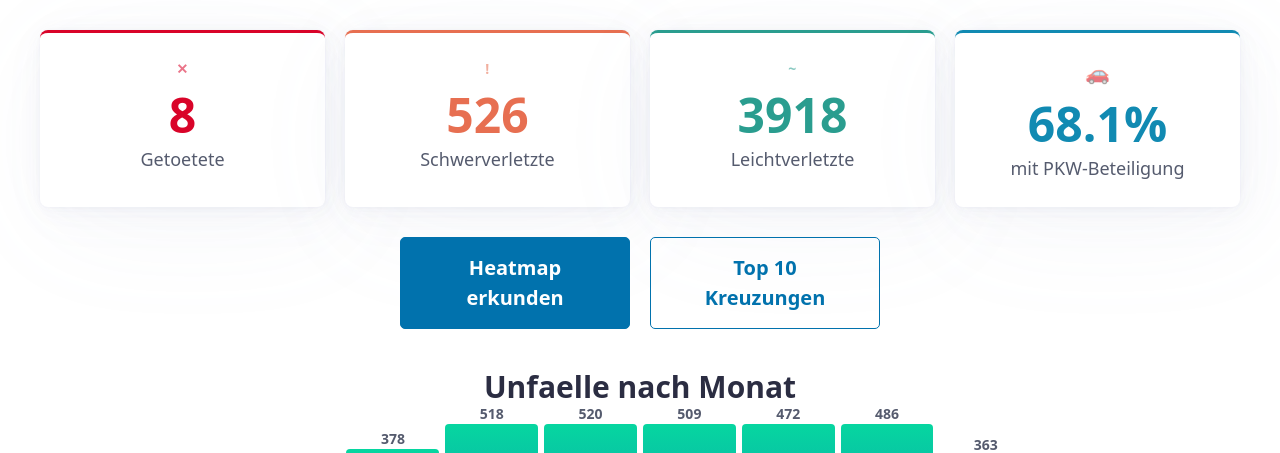
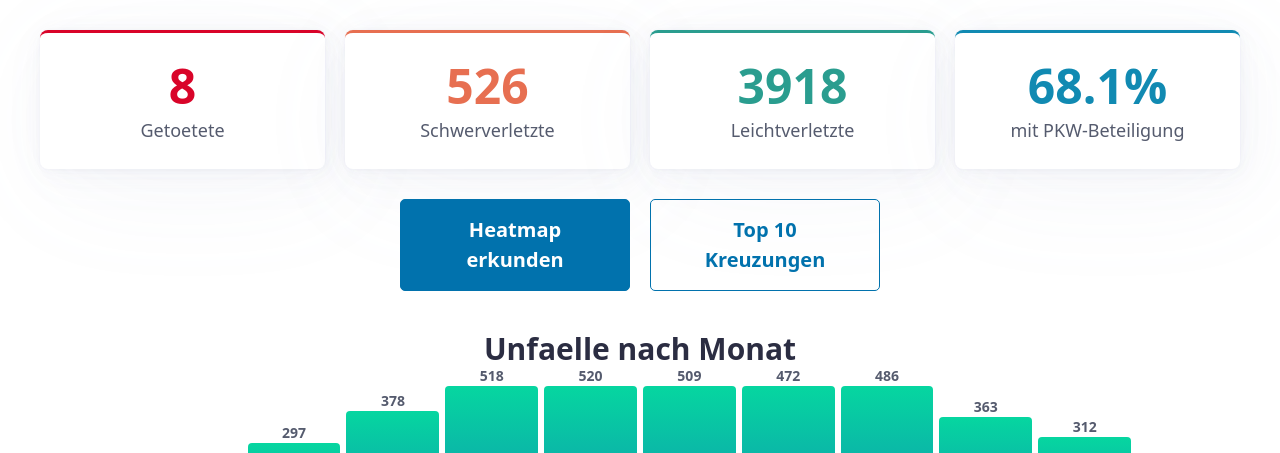
Before and after one commit to topalgen/bikemaps_v2, a Flask app: page / in a window 1280 px wide. Shown: the part 288-741 px from the top of the page. Run offline with Flask 3, Linux system fonts and the light colour scheme; some libraries are stand-ins or nearby versions.

Commit message:
Remove stat card icons, keep numbers only
Co-Authored-By: Claude Sonnet 4.6 <noreply@anthropic.com>

```diff
--- a/app/templates/landing.html
+++ b/app/templates/landing.html
@@ -11,22 +11,18 @@
 
 <section class="stats-grid">
   <article>
-    <div class="stat-icon stat-icon--fatal">✕</div>
     <h2>{{ stats.fatal }}</h2>
     <p>Getoetete</p>
   </article>
   <article>
-    <div class="stat-icon stat-icon--serious">!</div>
     <h2>{{ stats.serious }}</h2>
     <p>Schwer&shy;verletzte</p>
   </article>
   <article>
-    <div class="stat-icon stat-icon--light">~</div>
     <h2>{{ stats.light }}</h2>
     <p>Leicht&shy;verletzte</p>
   </article>
   <article>
-    <div class="stat-icon stat-icon--car">🚗</div>
     <h2>{{ stats.car_percent }}%</h2>
     <p>mit PKW-Beteiligung</p>
   </article>
```
